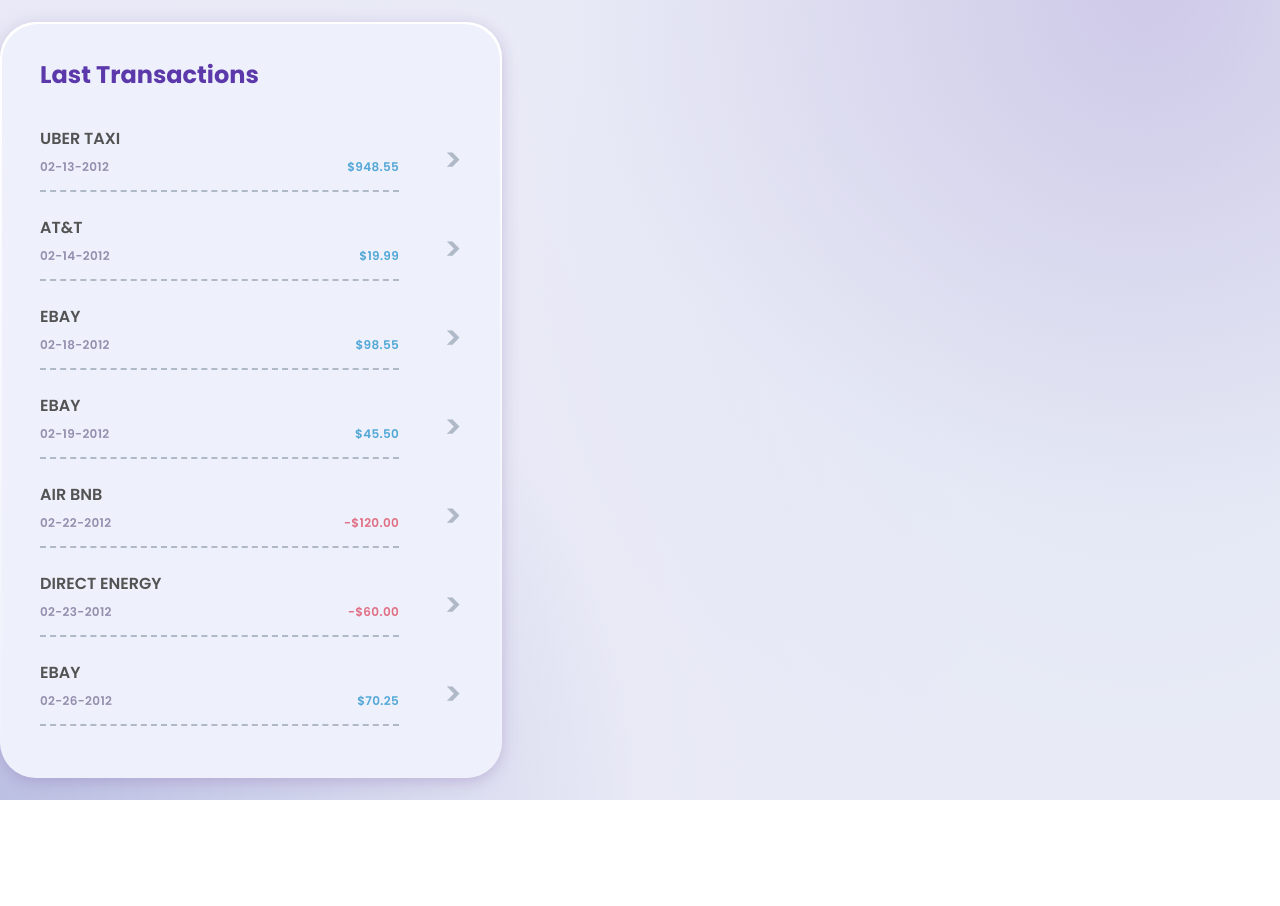
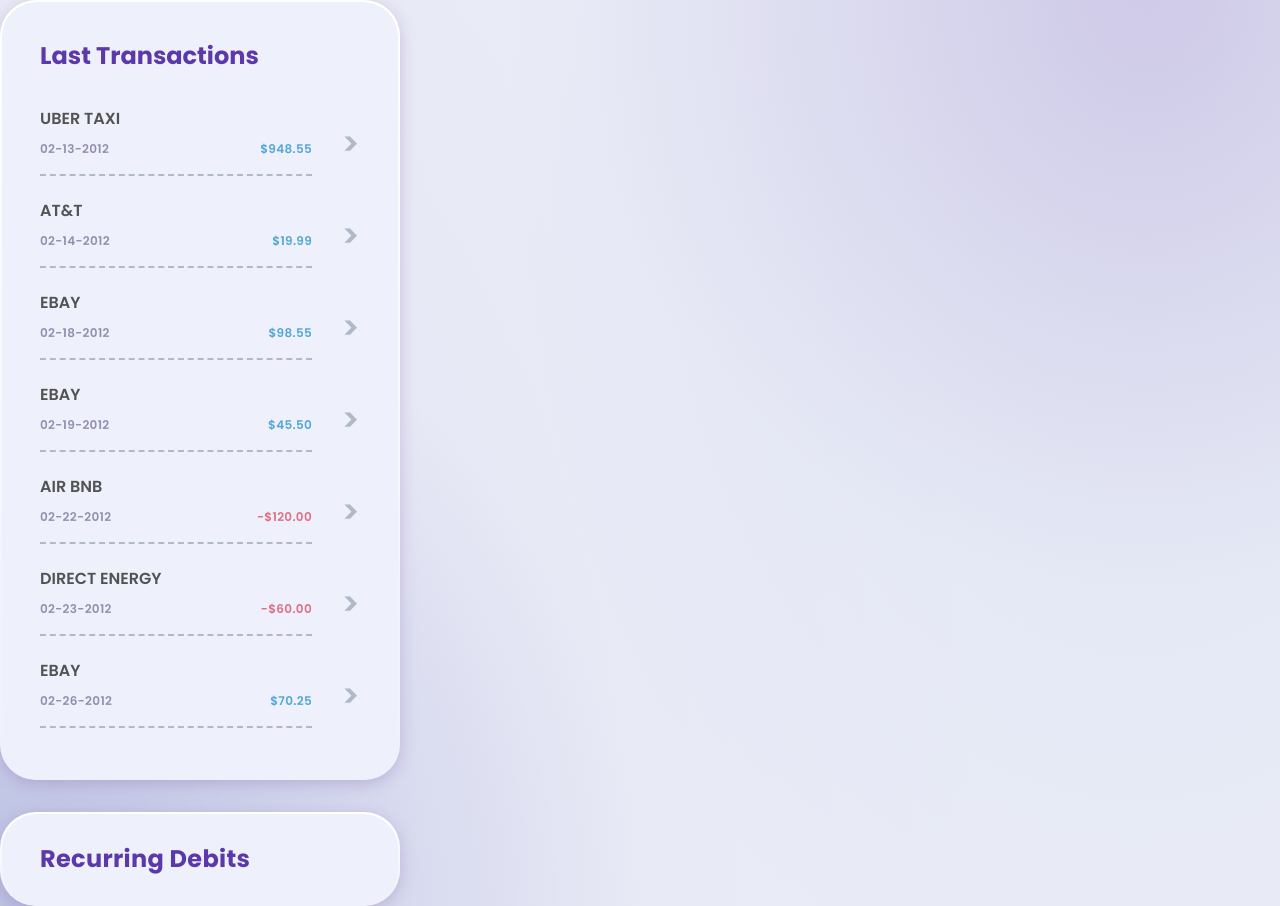
Before and after one commit to ask0ldd/Fintech-React-TS-Redux-Recharts, a React (Vite) app: page / in a window 1280 px wide. Before the commit the page ends 800 px from the top, so only its background shows below. Built offline with nearby package versions, Linux system fonts and the light colour scheme.

Commit message:
recdebits compo started

```diff
--- a/index.html
+++ b/index.html
@@ -2,9 +2,8 @@
 <html lang="en">
   <head>
     <meta charset="UTF-8" />
-    <link rel="icon" type="image/svg+xml" href="/vite.svg" />
     <meta name="viewport" content="width=device-width, initial-scale=1.0" />
-    <title>Vite + React + TS</title>
+    <title>Fintech</title>
     <link rel="preconnect" href="https://fonts.googleapis.com">
     <link rel="preconnect" href="https://fonts.gstatic.com" crossorigin>
     <link href="https://fonts.googleapis.com/css2?family=Inter:wght@500;700&family=Poppins:wght@600;700&display=swap" rel="stylesheet">
--- a/src/App.css
+++ b/src/App.css
@@ -6,3 +6,9 @@
 .App {
   width: 100%;
 }
+
+.TransactionsDebitsContainer {
+  display: flex;
+  flex-direction: column;
+  row-gap: 32px;
+}
--- a/src/App.tsx
+++ b/src/App.tsx
@@ -1,6 +1,7 @@
 import './App.css'
 import './components/Transactions'
 import Transactions from './components/Transactions'
+import RecurringDebits from './components/RecurringDebits'
 
 /*const showString = (text : string) => {
  const textContainer = document.querySelector('#text') as HTMLElement;
@@ -13,7 +14,10 @@ function App() {
 
   return (
     <div className="App">
-      <Transactions/>
+      <div className='TransactionsDebitsContainer'>
+        <Transactions/>
+        <RecurringDebits/>
+      </div>
     </div>
   )
 }
--- /dev/null
+++ b/src/components/RecurringDebits.tsx
@@ -0,0 +1,28 @@
+import '../styles/RecurringDebits.css'
+
+const DebitsList = [
+    {
+        company:'Uber Taxi',
+        amount:948.55
+    },
+    {
+        company:'Direct Energy',
+        amount:128.99
+    },
+]
+
+const formatAmount = (amount : number) : string => {
+    return amount >= 0 ? '$'+amount.toFixed(2) : '-$'+amount.toFixed(2).toString().slice(1)
+}
+
+const RecurringDebits = () => {
+
+    return (
+        <div className='recDebitsContainer'>
+            <h2 className="debitsTitle">Recurring Debits</h2>
+
+        </div>
+    )
+}
+
+export default RecurringDebits
--- a/src/components/Transactions.tsx
+++ b/src/components/Transactions.tsx
@@ -54,14 +54,15 @@ const Transactions = () => {
                 company={transac.company.toUpperCase()}
                 date={transac.date}
                 amount={formatAmount(transac.amount)}/>)}
+            <div className='grid16'></div>
         </div>
       )
 }
 
 interface TransactionType {
-    company: string;
-    date: string;
-    amount: string;
+    company: string
+    date: string
+    amount: string
 }
 
 const Transaction = ({company, date, amount} : TransactionType) => {
--- /dev/null
+++ b/src/styles/RecurringDebits.css
@@ -0,0 +1,28 @@
+.recDebitsContainer {
+  position: relative;
+  display: flex;
+  flex-direction: column;
+  background: linear-gradient(180deg, rgba(255, 255, 255, 1) 0%, #eef1fb 100%);
+  width: 25%;
+  padding: 1.8rem 2.5rem;
+  border-radius: 36px;
+  font-family: "Poppins", sans-serif;
+  letter-spacing: 0.02em;
+  font-weight: 600;
+  justify-content: flex-start;
+  box-shadow: 0px 4px 16px rgba(133, 101, 171, 0.32);
+  z-index: 2;
+}
+
+.recDebitsContainer:before {
+  content: "";
+  position: absolute;
+  top: 2px;
+  right: 2px;
+  bottom: 2px;
+  left: 2px;
+  z-index: -1;
+  border-radius: 35px;
+  /*background: linear-gradient(180deg, rgba(255, 255, 255, 1) 0%, #eef1fb 100%);*/
+  background-color: #eef1fb;
+}
--- a/src/styles/Transactions.css
+++ b/src/styles/Transactions.css
@@ -3,7 +3,7 @@
   display: flex;
   flex-direction: column;
   background: linear-gradient(180deg, rgba(255, 255, 255, 1) 0%, #eef1fb 100%);
-  width: 33%;
+  width: 25%;
   padding: 1.8rem 2.5rem;
   border-radius: 36px;
   font-family: "Poppins", sans-serif;
@@ -14,6 +14,16 @@
   z-index: 2;
 }
 
+/*.grid16 {
+  background-image: url("../assets/16grid.png");
+  position: absolute;
+  top: 0;
+  left: 0;
+  z-index: 10;
+  width: 100%;
+  height: 100%;
+}*/
+
 .transactionsContainer:before {
   content: "";
   position: absolute;
@@ -22,21 +32,21 @@
   bottom: 2px;
   left: 2px;
   z-index: -1;
-  border-radius: 36px;
+  border-radius: 35px;
   /*background: linear-gradient(180deg, rgba(255, 255, 255, 1) 0%, #eef1fb 100%);*/
   background-color: #eef1fb;
 }
 
 .transactionsTitle {
   line-height: 24px;
-  margin-bottom: 2.5rem;
-  margin-top: 12px;
+  margin-bottom: 2.48rem;
+  margin-top: 15px;
   letter-spacing: 0;
   color: #5c39aa;
 }
 
 .oneTransactionContainer {
-  padding-bottom: 1.5rem;
+  padding-bottom: 23px;
   display: flex;
   flex-direction: row;
 }
@@ -51,14 +61,14 @@
   font-size: 16px;
   letter-spacing: 0;
   color: rgba(65, 65, 65, 0.9);
-  padding-bottom: 5px;
+  padding-bottom: 1px;
 }
 
 .datenAmountContainer {
   display: flex;
   justify-content: space-between;
   font-size: 12px;
-  margin-top: 2px;
+  margin-top: 8px;
 }
 
 .transactionDate {
@@ -86,5 +96,5 @@
 .transactionDashes {
   height: 1px;
   border-bottom: 2px dashed #b0b9c8;
-  margin-top: 13px;
+  margin-top: 15px;
 }
```
Also changed, not shown: src/assets/16grid.png (added).
